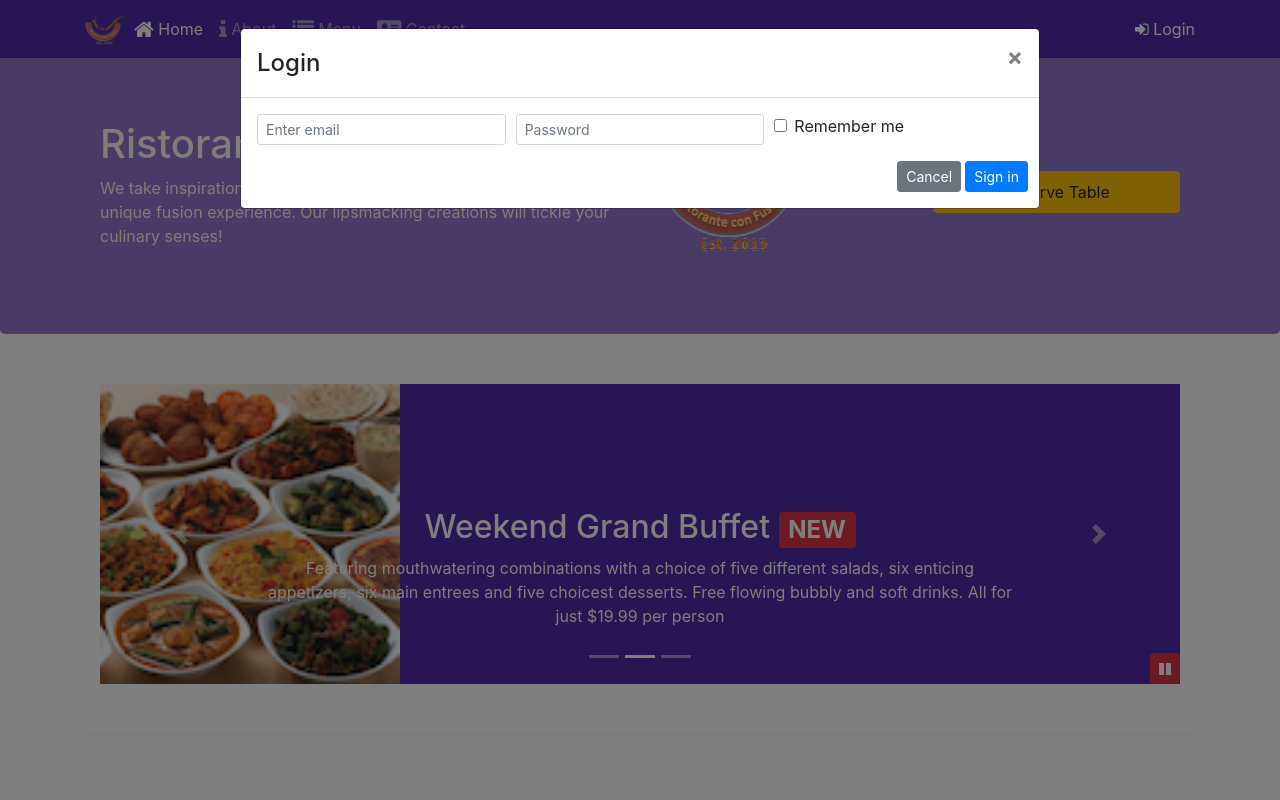
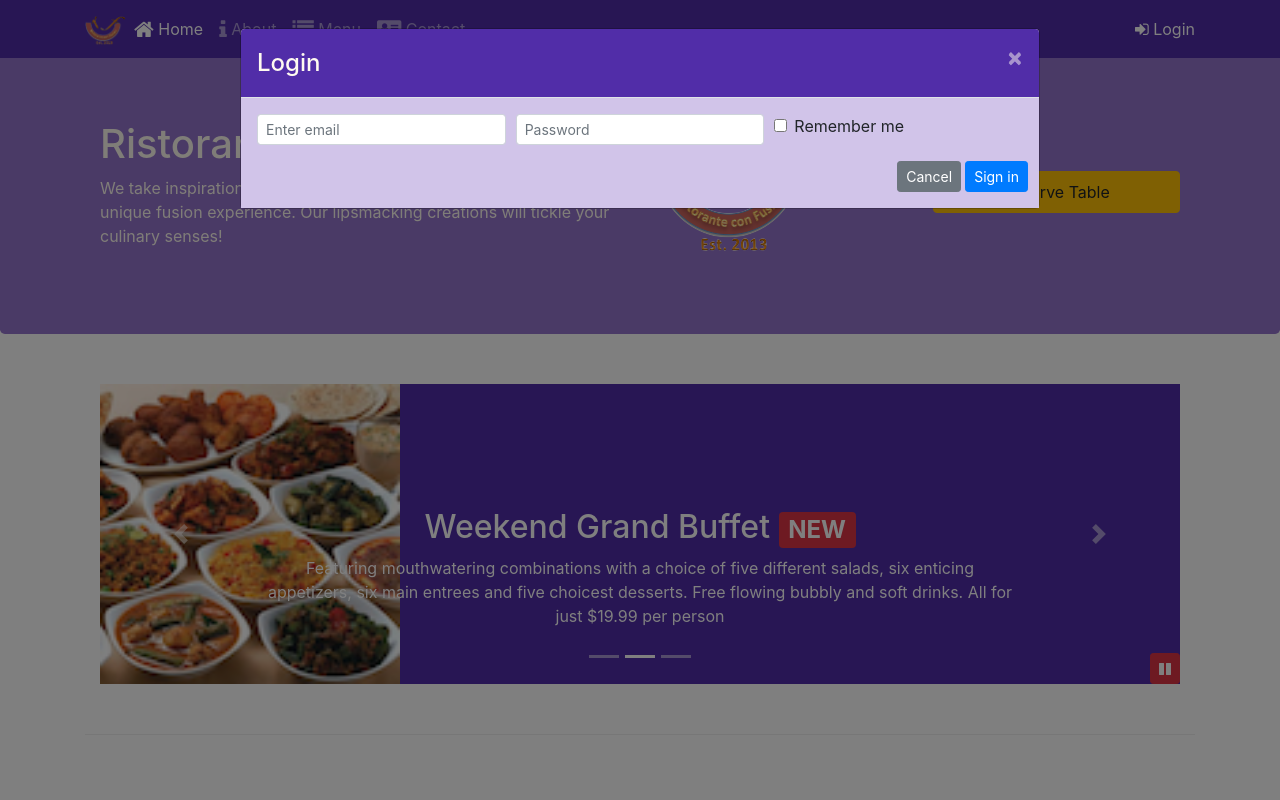
Before and after one commit to Roza001/Front-End-Web-UI-Frameworks-and-Tools-Bootstrap-4, a website: page index.html in a window 1280 px wide. Both pictures are taken after a click on the link "Login". Shown: the top 800 px of the page. Drawn offline with nearby package versions, Linux system fonts and the light colour scheme.

Commit message:
Assignment 3

```diff
--- a/css/styles.scss
+++ b/css/styles.scss
@@ -77,3 +77,15 @@ body{
     bottom: 0px;
     z-index: 1;
 }
+
+.modal-header{
+    background-color: $background-dark;
+    color: floralwhite;
+    button{
+        color: floralwhite;
+    }
+}
+
+.modal-body{
+    background-color: $background-pale;
+}
--- a/index.html
+++ b/index.html
@@ -35,7 +35,7 @@
                                 class="fa fa-address-card fa-lg"></span> Contact</a></li>
                 </ul>
                 <span class="navbar-text">
-                    <a data-toggle="modal" data-target="#loginModal">
+                    <a id="loginButton">
                         <span class="fa fa-sign-in"></span> Login
                     </a>
                 </span>
@@ -56,11 +56,13 @@
                         <div class="form-row">
                             <div class="form-group col-sm-4">
                                 <label class="sr-only" for="exampleInputEmail3">Email address</label>
-                                    <input type="email" class="form-control form-control-sm mr-1" id="exampleInputEmail3" placeholder="Enter email">
+                                <input type="email" class="form-control form-control-sm mr-1" id="exampleInputEmail3"
+                                    placeholder="Enter email">
                             </div>
                             <div class="form-group col-sm-4">
                                 <label class="sr-only" for="exampleInputPassword3">Password</label>
-                                <input type="password" class="form-control form-control-sm mr-1" id="exampleInputPassword3" placeholder="Password">
+                                <input type="password" class="form-control form-control-sm mr-1"
+                                    id="exampleInputPassword3" placeholder="Password">
                             </div>
                             <div class="col-sm-auto">
                                 <div class="form-check">
@@ -71,7 +73,8 @@
                             </div>
                         </div>
                         <div class="form-row">
-                            <button type="button" class="btn btn-secondary btn-sm ml-auto" data-dismiss="modal">Cancel</button>
+                            <button type="button" class="btn btn-secondary btn-sm ml-auto"
+                                data-dismiss="modal">Cancel</button>
                             <button type="submit" class="btn btn-primary btn-sm ml-1">Sign in</button>
                         </div>
                     </form>
@@ -106,7 +109,8 @@
                             <div class="col-12 col-sm">
                                 <div class="btn-group btn-group-toggle" data-toggle="buttons">
                                     <label class="btn btn-success btn-sm active">
-										<input type="radio" name="options" id="option1" autocomplete="off" checked> Non-smoking
+                                        <input type="radio" name="options" id="option1" autocomplete="off" checked>
+                                        Non-smoking
                                     </label>
                                     <label class="btn btn-danger btn-sm">
                                         <input type="radio" name="options" id="option2" autocomplete="off"> Smoking
@@ -117,17 +121,16 @@
                         <div class="form-group row">
                             <label for="date_time" class="col-md-2 col-form-label">Date and Time</label>
                             <div class="col-md-4">
-                                <input type="text" class="form-control" id="date_time" name="date"
-                                    placeholder="Date">
+                                <input type="text" class="form-control" id="date_time" name="date" placeholder="Date">
                             </div>
                             <div class="col-md-4">
-                                <input type="text" class="form-control" id="date_time" name="time"
-                                    placeholder="Time">
+                                <input type="text" class="form-control" id="date_time" name="time" placeholder="Time">
                             </div>
                         </div>
                         <div class="form-group row">
                             <div class="offset-md-2 col-md-10">
-                                <button type="button" class="btn btn-secondary ml-auto" data-dismiss="modal">Cancel</button>
+                                <button type="button" class="btn btn-secondary ml-auto"
+                                    data-dismiss="modal">Cancel</button>
                                 <button type="submit" class="btn btn-primary">Reserve</button>
                             </div>
                         </div>
@@ -149,7 +152,7 @@
                     <img src="img/logo.png" class="img-fluid">
                 </div>
                 <div class="col-12 col-sm align-self-center">
-                    <a role="button" class="btn btn-block nav-link btn-warning" data-toggle="modal" data-target="#reservationModal"
+                    <a role="button" class="btn btn-block nav-link btn-warning" id="reservationButton"
                         href="#reserveform">Reserve Table</a>
                 </div>
             </div>
@@ -162,7 +165,7 @@
                 <div id="mycarousel" class="carousel slide" data-ride="carousel">
                     <div class="carousel-inner" role="listbox">
                         <div class="carousel-item active">
-                            <img class="d-block img-fluid" src="img/uthappizza.png" alt="Uthappizza"/>
+                            <img class="d-block img-fluid" src="img/uthappizza.png" alt="Uthappizza" />
                             <div class="carousel-caption d-none d-md-block">
                                 <h2>Uthappizza <span class="badge badge-danger">HOT</span> <span
                                         class="badge badge-pill badge-secondary">$4.99</span></h2>
@@ -174,16 +177,18 @@
 
                         </div>
                         <div class="carousel-item">
-                            <img class="d-block img-fluid" src="img/buffet.png" alt="Buffet"/>
+                            <img class="d-block img-fluid" src="img/buffet.png" alt="Buffet" />
                             <div class="carousel-caption d-none d-md-block">
                                 <h2>Weekend Grand Buffet <span class="badge badge-danger">NEW</span></h2>
-                                <p class=" d-none d-sm-block">Featuring mouthwatering combinations with a choice of five different
-                                    salads, six enticing appetizers, six main entrees and five choicest desserts. Free flowing bubbly
+                                <p class=" d-none d-sm-block">Featuring mouthwatering combinations with a choice of five
+                                    different
+                                    salads, six enticing appetizers, six main entrees and five choicest desserts. Free
+                                    flowing bubbly
                                     and soft drinks. All for just $19.99 per person </p>
                             </div>
                         </div>
                         <div class="carousel-item">
-                            <img class="d-block img-fluid" src="img/alberto.png" alt="Alberto Somayya"/>
+                            <img class="d-block img-fluid" src="img/alberto.png" alt="Alberto Somayya" />
                             <div class="carousel-caption d-none d-md-block">
                                 <h2>Alberto Somayya</h2>
                                 <h4>Executive Chef</h4>
@@ -240,8 +245,10 @@
                 <div class="media">
                     <div class="media-body">
                         <h2 class="mt-0">Weekend Grand Buffet <span class="badge badge-danger">NEW</span></h2>
-                        <p class=" d-none d-sm-block">Featuring mouthwatering combinations with a choice of five different
-                            salads, six enticing appetizers, six main entrees and five choicest desserts. Free flowing bubbly
+                        <p class=" d-none d-sm-block">Featuring mouthwatering combinations with a choice of five
+                            different
+                            salads, six enticing appetizers, six main entrees and five choicest desserts. Free flowing
+                            bubbly
                             and soft drinks. All for just $19.99 per person </p>
                     </div>
                     <img class="d-flex ml-3 img-thumbnail align-self-center" src="img/buffet.png" alt="Buffet">
@@ -324,15 +331,15 @@
     <script src="node_modules/bootstrap/dist/js/bootstrap.min.js"></script>
 
     <script>
-        $(document).ready(function(){
-            $("#mycarousel").carousel( { interval: 2000 } );
-            $("#carouselButton").click(function(){
+        $(document).ready(function () {
+            $("#mycarousel").carousel({ interval: 2000 });
+            $("#carouselButton").click(function () {
                 if ($("#carouselButton").children("span").hasClass('fa-pause')) {
                     $("#mycarousel").carousel('pause');
                     $("#carouselButton").children("span").removeClass('fa-pause');
                     $("#carouselButton").children("span").addClass('fa-play');
                 }
-                else if ($("#carouselButton").children("span").hasClass('fa-play')){
+                else if ($("#carouselButton").children("span").hasClass('fa-play')) {
                     $("#mycarousel").carousel('cycle');
                     $("#carouselButton").children("span").removeClass('fa-play');
                     $("#carouselButton").children("span").addClass('fa-pause');
@@ -341,6 +348,22 @@
         });
     </script>
 
+    <script>
+        $(document).ready(function () {
+            $("#reservationButton").click(function () {
+                $('#reservationModal').modal('show')
+            })
+        })
+    </script>
+
+    <script>
+        $(document).ready(function () {
+            $("#loginButton").click(function () {
+                $('#loginModal').modal('show')
+            })
+        })
+    </script>
+
 </body>
 
 </html>
```
Also changed, not shown: css/styles.css. Lines whose indentation alone changed are shown as unchanged.
